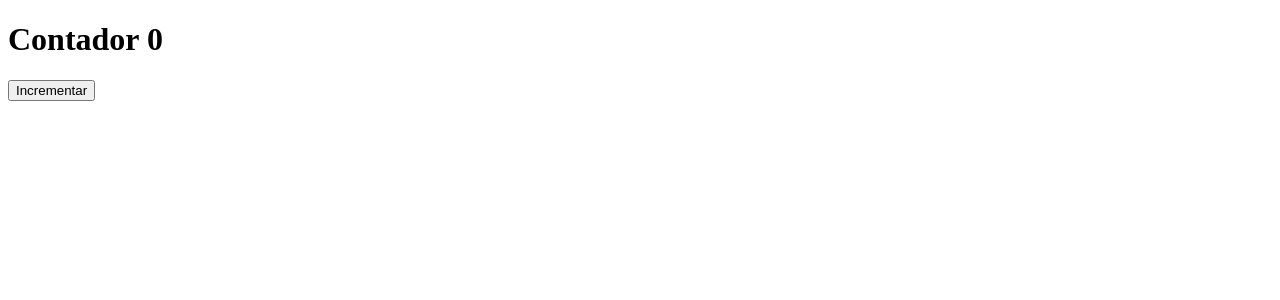
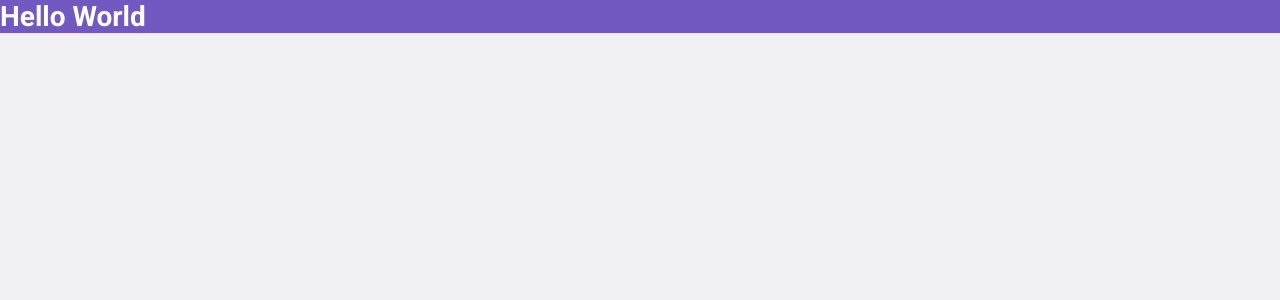
Before and after one commit to andersonMachado231183/omni, a React (Create React App) app in the folder frontend/: page / in a window 1280 px wide. Shown: the top 300 px of the page. Built offline with nearby package versions, Linux system fonts and the light colour scheme.

Commit message:
Create global.css

```diff
--- a/frontend/src/App.js
+++ b/frontend/src/App.js
@@ -1,22 +1,13 @@
-import React, { useState } from 'react';
+import React from 'react';
 
-import Header from './Header';
+import './global.css';
+
+import Logon from './pages/Logon';
 
 function App() {
+  return (
+      <Logon/>
 
-  const [contador, setContador] = useState(0);
-
-  function increment(){
-    setContador(contador + 1);
-  }
-
-  return (
-    <div>
-    <Header>
-      Contador { contador }
-    </Header>
-    <button onClick={ increment }> Incrementar </button>
-    </div>
   );
 }
 
--- a/frontend/src/Header.js
+++ /dev/null
@@ -1,13 +0,0 @@
-import React from 'react';
-
-function Header({ children }){
-    return (
-        <header>
-            <h1>
-                {children}
-            </h1>
-        </header>
-    );
-}
-
-export default Header;
--- /dev/null
+++ b/frontend/src/global.css
@@ -0,0 +1,22 @@
+@import url('https://fonts.googleapis.com/css?family=Roboto:400,500,700&display=swap');
+
+* {
+    margin: 0;
+    padding: 0;
+    outline: 0;
+    box-sizing: border-box;  /* faz com que px nao sejam somados */
+}
+
+body {
+    font: 400 14px Roboto, sans-serif;
+    background: #f0f0f5;
+    -webkit-font-smoothing: antialiased;
+}
+
+input, button, textarea {
+    font: 400 18px Roboto, sans-serif;
+}
+
+button{
+    cursor: pointer;
+}
--- /dev/null
+++ b/frontend/src/pages/Logon/index.js
@@ -0,0 +1,11 @@
+import React from 'react';
+
+import './styles.css';
+
+export default function Logon(){
+    return(
+        <h1>
+            Hello World
+        </h1>
+    );
+}
--- /dev/null
+++ b/frontend/src/pages/Logon/styles.css
@@ -0,0 +1,4 @@
+h1{
+    background-color: #7159c1;
+    color: white;
+}
```
